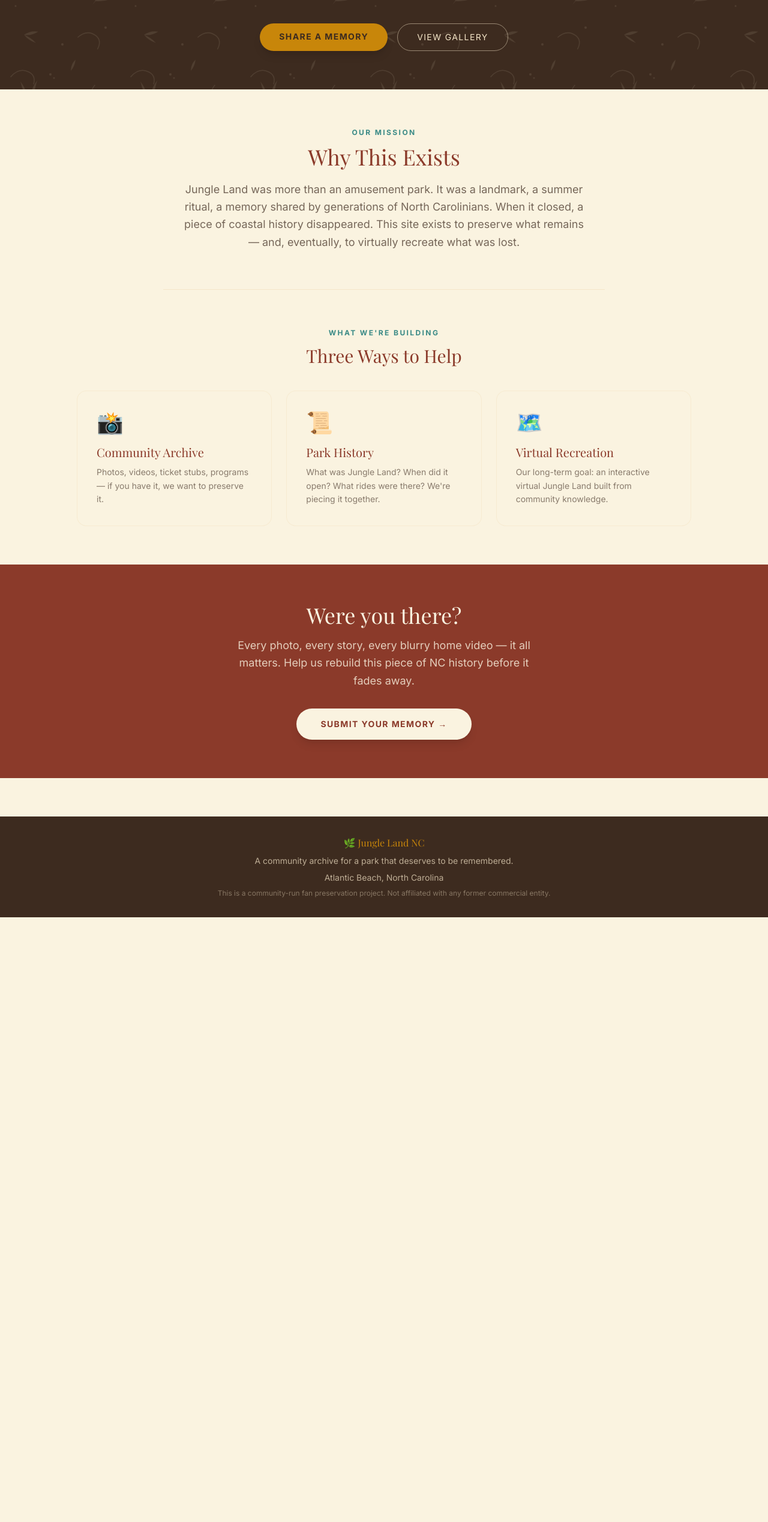
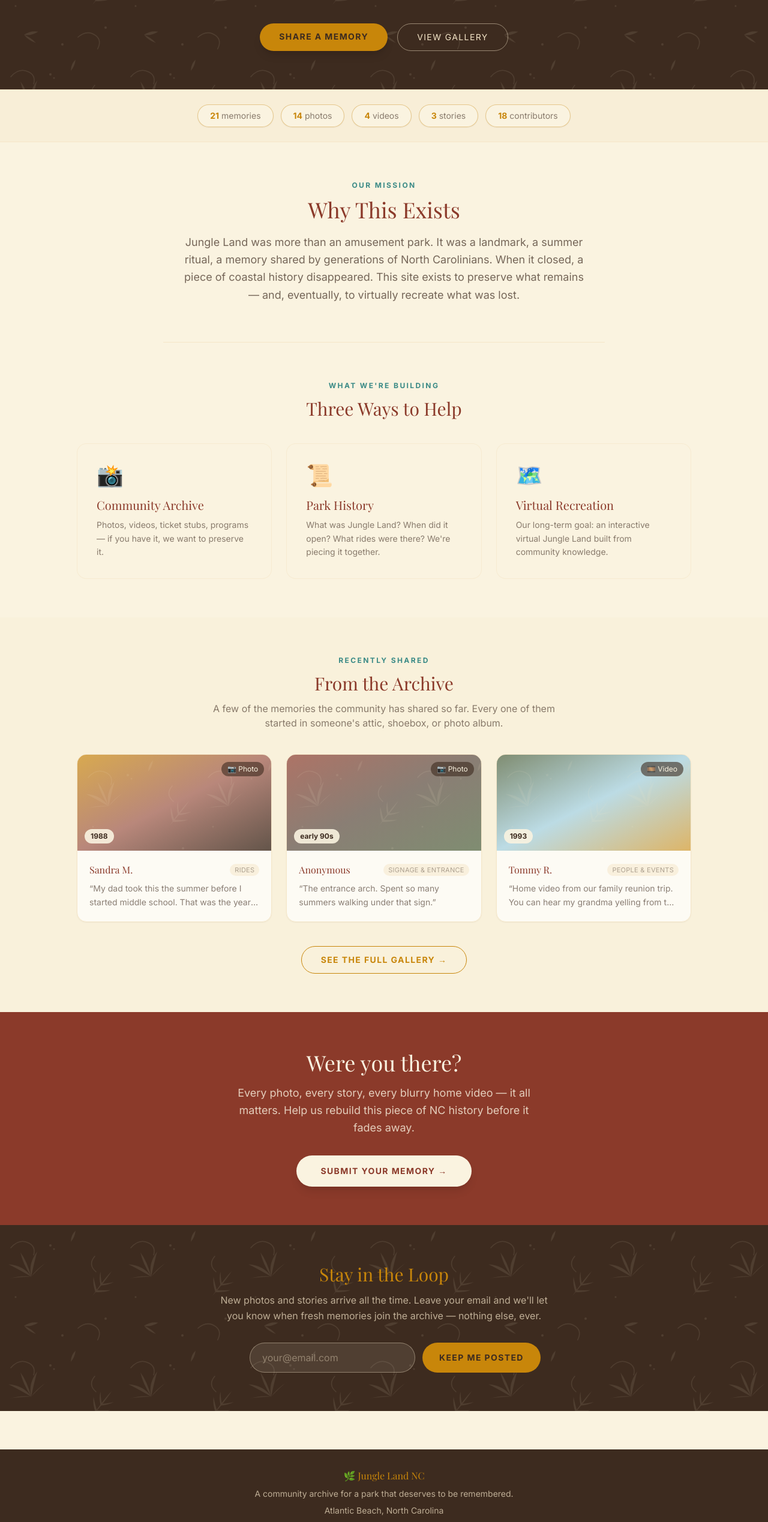
Before and after one commit to Raleighite/jungleland-nc, a Next.js app: page / in a window 1280 px wide. Shown: the part 767-3304 px from the top of the page at 60% size. Before the commit the page ends 2296 px from the top, so only its background shows below. Built offline with nearby package versions, Linux system fonts and the light colour scheme; a web font is replaced by a local one.

Commit message:
Home: stats bar, From the Archive memory cards, Stay in the Loop signup

```diff
--- a/src/app/page.tsx
+++ b/src/app/page.tsx
@@ -1,5 +1,8 @@
 import Image from 'next/image'
 import Link from 'next/link'
+import MemoryCard from '@/components/MemoryCard'
+import NewsletterSignup from '@/components/NewsletterSignup'
+import { memories } from '@/data/memories'
 
 export default function HomePage() {
   return (
@@ -44,6 +47,26 @@ export default function HomePage() {
               View Gallery
             </Link>
           </div>
+        </div>
+      </section>
+
+      {/* Stats bar */}
+      {/* PLACEHOLDER — hardcoded counts; derive from real archive data when live */}
+      <section className="bg-jungle-sand/40 border-y border-jungle-sand py-6 px-4">
+        <div className="max-w-4xl mx-auto flex flex-wrap justify-center gap-3">
+          {[
+            { count: '21', label: 'memories' },
+            { count: '14', label: 'photos' },
+            { count: '4', label: 'videos' },
+            { count: '3', label: 'stories' },
+            { count: '18', label: 'contributors' },
+          ].map(stat => (
+            <span key={stat.label}
+              className="bg-jungle-cream border border-jungle-amber/40 text-jungle-bark rounded-full px-5 py-2 text-sm font-body shadow-sm">
+              <span className="font-bold text-jungle-amber">{stat.count}</span>{' '}
+              <span className="text-jungle-bark/60">{stat.label}</span>
+            </span>
+          ))}
         </div>
       </section>
 
@@ -104,6 +127,29 @@ export default function HomePage() {
         </div>
       </section>
 
+      {/* From the Archive */}
+      <section className="py-16 px-4 bg-jungle-sand/20">
+        <div className="max-w-5xl mx-auto">
+          <p className="text-jungle-teal text-xs font-body font-bold uppercase tracking-[0.2em] mb-3 text-center">Recently Shared</p>
+          <h2 className="font-display text-3xl text-jungle-rust mb-3 text-center">From the Archive</h2>
+          <p className="text-jungle-bark/60 text-center max-w-xl mx-auto mb-10 font-body">
+            A few of the memories the community has shared so far. Every one of them started in someone&apos;s attic, shoebox, or photo album.
+          </p>
+          {/* PLACEHOLDER — pulls from sample data; swap for latest real submissions */}
+          <div className="grid grid-cols-1 sm:grid-cols-2 lg:grid-cols-3 gap-6 mb-10">
+            {memories.slice(0, 3).map(m => (
+              <MemoryCard key={m.name + m.year} {...m} />
+            ))}
+          </div>
+          <div className="text-center">
+            <Link href="/gallery"
+              className="inline-block border border-jungle-amber text-jungle-amber font-body font-bold px-8 py-3 rounded-full hover:bg-jungle-amber hover:text-jungle-bark transition-colors text-sm uppercase tracking-widest">
+              See the Full Gallery →
+            </Link>
+          </div>
+        </div>
+      </section>
+
       {/* CTA Banner */}
       <section className="bg-jungle-rust text-jungle-cream py-16 px-4 text-center">
         <h2 className="font-display text-3xl md:text-4xl mb-4">Were you there?</h2>
@@ -116,6 +162,18 @@ export default function HomePage() {
           Submit Your Memory →
         </Link>
       </section>
+
+      {/* Stay in the Loop */}
+      <section className="bg-jungle-bark text-jungle-sand py-16 px-4 text-center relative overflow-hidden">
+        <div className="absolute inset-0 bg-[url('/texture.svg')] opacity-10" />
+        <div className="relative max-w-xl mx-auto">
+          <h2 className="font-display text-3xl text-jungle-amber mb-3">Stay in the Loop</h2>
+          <p className="text-jungle-sand/70 mb-8 font-body leading-relaxed">
+            New photos and stories arrive all the time. Leave your email and we&apos;ll let you know when fresh memories join the archive — nothing else, ever.
+          </p>
+          <NewsletterSignup />
+        </div>
+      </section>
     </div>
   )
 }
--- /dev/null
+++ b/src/components/NewsletterSignup.tsx
@@ -0,0 +1,41 @@
+'use client'
+
+import { useState, type FormEvent } from 'react'
+
+export default function NewsletterSignup() {
+  const [email, setEmail] = useState('')
+  const [joined, setJoined] = useState(false)
+
+  const handleSubmit = (e: FormEvent) => {
+    e.preventDefault()
+    if (!email.trim()) return
+    // PLACEHOLDER — no backend yet; wire to a mailing list service later
+    setJoined(true)
+  }
+
+  if (joined) {
+    return (
+      <p className="text-jungle-amber font-bold text-lg" role="status">
+        🌿 You&apos;re on the list.
+      </p>
+    )
+  }
+
+  return (
+    <form onSubmit={handleSubmit} className="flex flex-col sm:flex-row gap-3 max-w-md mx-auto">
+      <input
+        type="email"
+        required
+        placeholder="your@email.com"
+        value={email}
+        onChange={e => setEmail(e.target.value)}
+        aria-label="Email address"
+        className="flex-1 border border-jungle-sand/40 rounded-full px-5 py-3 bg-jungle-cream/10 text-jungle-sand placeholder:text-jungle-sand/40 focus:outline-none focus:border-jungle-amber transition-colors"
+      />
+      <button type="submit"
+        className="bg-jungle-amber text-jungle-bark font-bold px-7 py-3 rounded-full hover:bg-jungle-gold transition-colors text-sm uppercase tracking-widest shrink-0">
+        Keep Me Posted
+      </button>
+    </form>
+  )
+}
```
